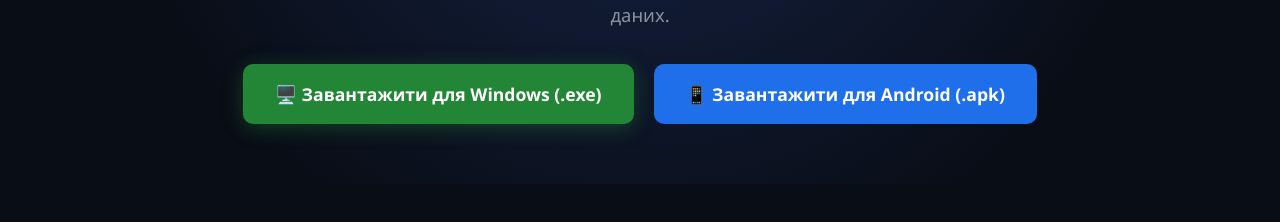
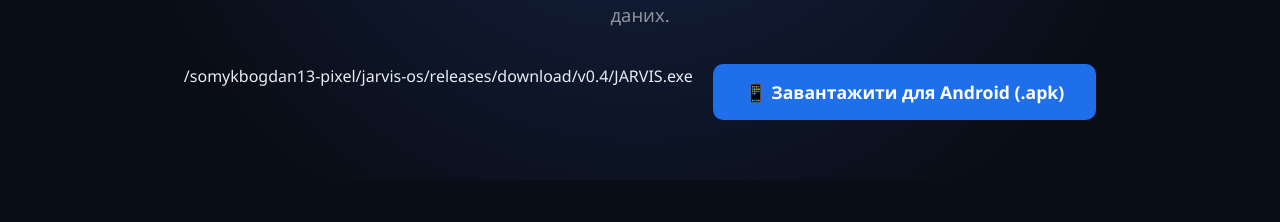
Before and after one commit to somykbogdan13-pixel/jarvis-os, a plain HTML site: page index.html in a window 1280 px wide. Shown: the part 304-526 px from the top of the page. Drawn offline with Linux system fonts and the light colour scheme.

Commit message:
Update index.html

```diff
--- a/index.html
+++ b/index.html
@@ -44,7 +44,7 @@
     <h1>Твій ШІ-Всесвіт, Ігри та Кіберзахист</h1>
     <p>Команда інтелектів <b>JARVIS, F.R.I.D.A.Y. та V.I.S.I.O.N.</b>, створення власних ігор у Game Studio, валюта <b>Jarvix</b>, сімейна карта та багаторівневий захист твоїх даних.</p>
     <div class="download-box">
-       <a href="https://github.com" class="btn-win">🖥️ Завантажити для Windows (.exe)</a>
+      /somykbogdan13-pixel/jarvis-os/releases/download/v0.4/JARVIS.exe
         <button onclick="alert('📱 Версія для Android (.apk / Google Play) готується до релізу! Слідкуйте за оновленнями від [ CREATOR ].')" class="btn-mob">📱 Завантажити для Android (.apk)</button>
     </div>
 </section>
```
